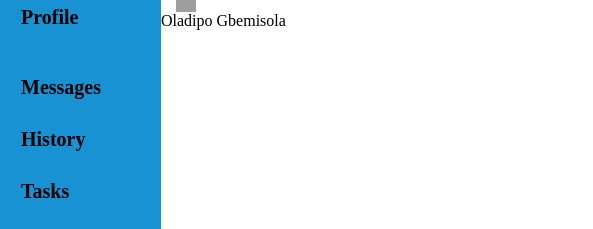
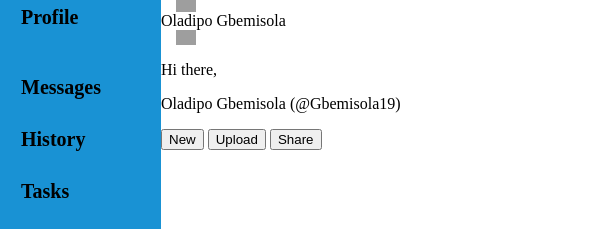
Before and after one commit to Gbemisola19/Odin-admin-dashboard, a website: page index.html in a window 1280 px wide. Shown: the part 115-344 px from the top of the page, 47-640 px from the left. Drawn offline with Linux system fonts and the light colour scheme; grey boxes are pictures that could not be loaded.

Commit message:
Update html codes for bottom-navbar section

```diff
--- a/index.html
+++ b/index.html
@@ -121,6 +121,29 @@
             </div>
             <div class="user-name">Oladipo Gbemisola</div>
           </div>
+          <div class="bottom-navbar">
+            <div class="profile">
+              <div class="g-avatar">
+                <div class="menuitem">
+                  <img
+                    class="user-image"
+                    src="https://images.creativefabrica.com/products/previews/2024/05/03/iNMMeCmp6/2fwqQcnnkvUkan200bumVBmawU0-desktop.jpg"
+                    title="user-image"
+                    alt="user-image"
+                  />
+                </div>
+                <div class="profile-name">
+                  <p class="greeting">Hi there,</p>
+                  <p class="name">Oladipo Gbemisola <span class="username">(@Gbemisola19)</span></p>
+                </div>
+              </div>
+              <div class="buttons">
+                <button aria-label="New" class="btn">New</button>
+                <button aria-label="Upload" class="btn">Upload</button>
+                <button aria-label="Share" class="btn">Share</button>
+              </div>
+            </div>
+          </div>
     </div>
   </body>
 </html>
```
